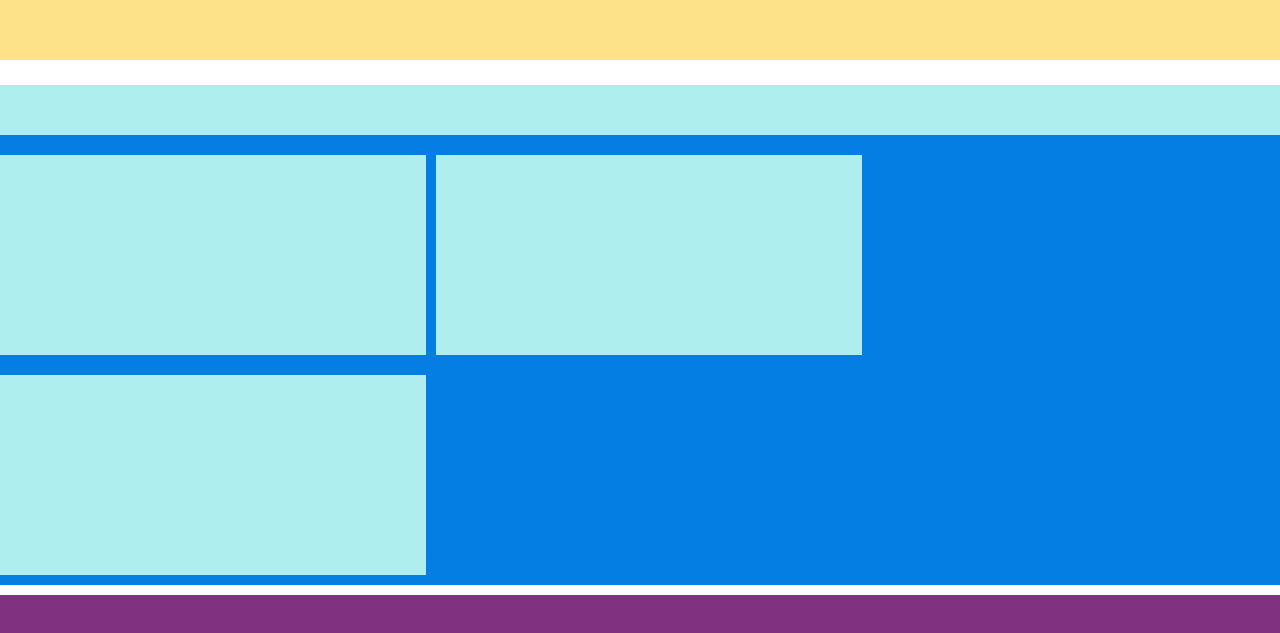
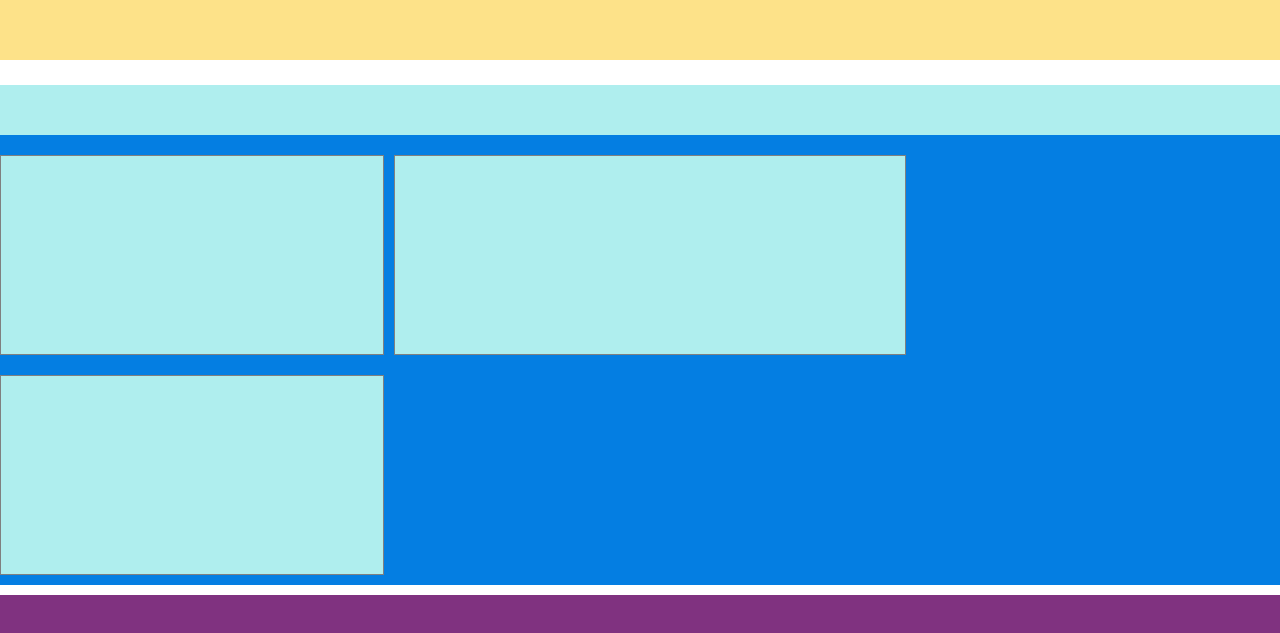
Before and after one commit to andre-cyb/htmlcss-struttura-wp, a plain HTML site: page index.html in a window 1280 px wide. Shown: the part 565-1198 px from the top of the page. Drawn offline with Linux system fonts and the light colour scheme.

Commit message:
problema con le colonne e i gutter

```diff
--- a/file.css
+++ b/file.css
@@ -36,24 +36,25 @@ header{
 }
 
 .float{
-    width: calc();
+    width: calc(100% - 30px);
     float: left;
     margin: 10px 0px;
     background-color: paleturquoise;
     height: 200px;
+    border: 1px solid grey;
 }
 
 .colonna-sinistra{
     /* width: 20%; */
-    width: 33.3%;
+    width: 30%;
 }
 .colonna-destra{
    /* width: 20%; */
-    width: 33.3%;
+    width: 30%;
 }
 .colonna-centrale{
    /*  width: 60%; */
-    width: 33.3% ;
+    width: 40% ;
     margin: 10px ;
 }
 
--- a/index.html
+++ b/index.html
@@ -17,9 +17,9 @@
             <section class="section mainblue">
                 <div class="upper-blue-bar" ></div>
 
-                <div class="float colonna-sinistra" ></div>
+                <aside class="float colonna-sinistra" ></aside>
                 <div class="float colonna-centrale" ></div>
-                <div class="float colonna-destra" ></div>
+                <aside class="float colonna-destra" ></aside>
 
             </section>
 
```
